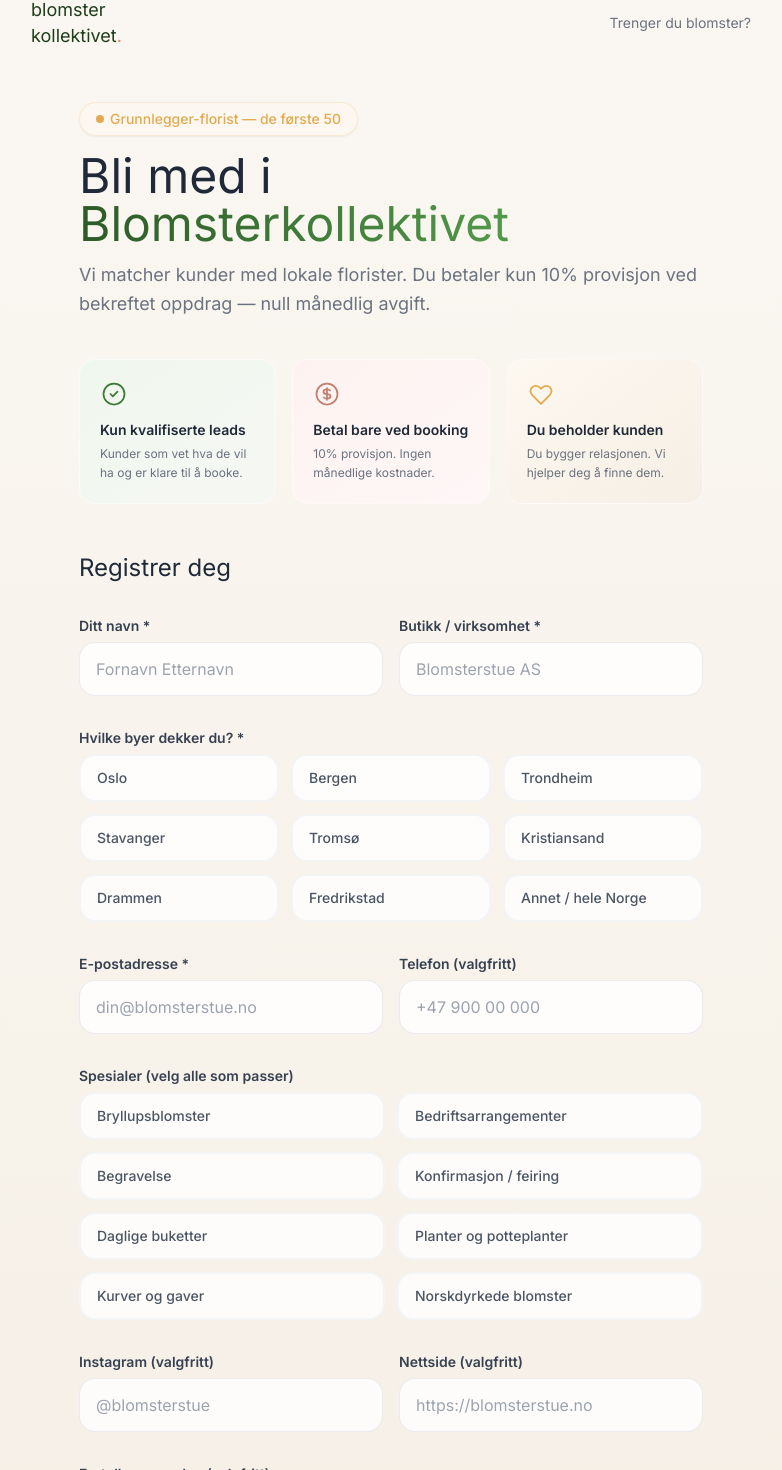
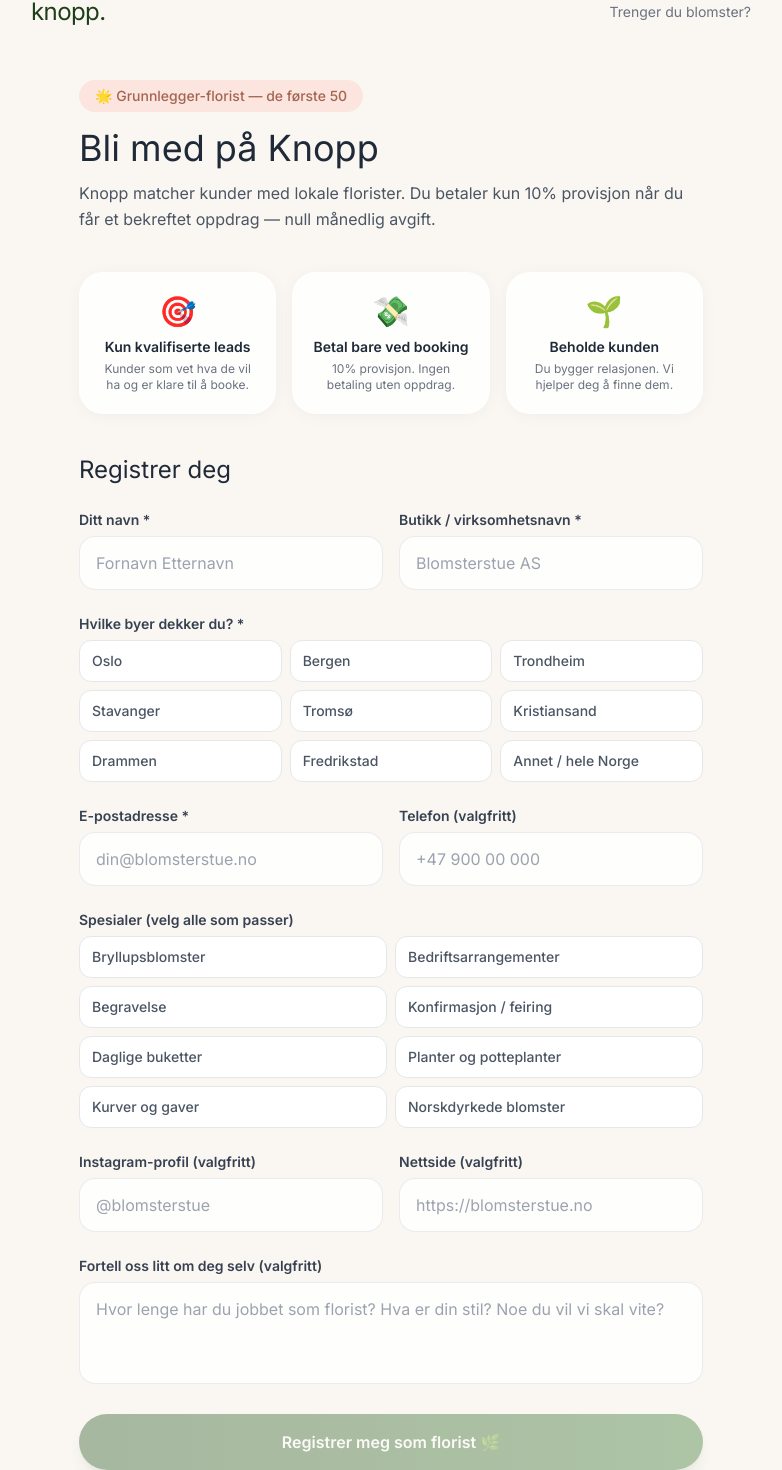
Before and after one commit to marteloge/knopp, a Next.js app: page /florist in a window 1280 px wide. Shown: the part 24-1494 px from the top of the page, without its empty margins (249-1031 px from the left). Built offline with nearby package versions, Linux system fonts and the light colour scheme; a web font is replaced by a local one.

Commit message:
revert: tilbake til original MVP-design
Reverterer alle design-eksperimenter tilbake til originalversjonen.

```diff
--- a/app/florist/page.tsx
+++ b/app/florist/page.tsx
@@ -68,7 +68,7 @@
       if (!res.ok) throw new Error("Noe gikk galt");
       setSent(true);
     } catch {
-      setError("Noe gikk galt. Prøv igjen eller send e-post til hei@blomsterkollektivet.no");
+      setError("Noe gikk galt. Prøv igjen eller send e-post til hei@knopp.no");
     } finally {
       setLoading(false);
     }
@@ -76,30 +76,25 @@
 
   if (sent) {
     return (
-      <div className="min-h-screen bg-gradient-to-b from-cream to-forest-50 flex items-center justify-center px-6">
+      <div className="min-h-screen bg-cream flex items-center justify-center px-6">
         <div className="max-w-md text-center">
-          <div className="w-20 h-20 mx-auto mb-8 rounded-full bg-gradient-to-br from-forest-400 to-forest-600 flex items-center justify-center shadow-glow-forest">
-            <svg className="w-10 h-10 text-white" fill="none" stroke="currentColor" viewBox="0 0 24 24">
-              <path strokeLinecap="round" strokeLinejoin="round" strokeWidth={2} d="M5 13l4 4L19 7" />
-            </svg>
-          </div>
-          <h1 className="font-serif text-4xl text-gray-800 mb-4">Velkommen, {form.navn}!</h1>
-          <p className="text-gray-600 mb-4 leading-relaxed text-lg">
+          <div className="text-6xl mb-6">🌿</div>
+          <h1 className="font-serif text-3xl text-gray-800 mb-4">Velkommen, {form.navn}!</h1>
+          <p className="text-gray-600 mb-4 leading-relaxed">
             Vi har mottatt registreringen din og vil ta kontakt på{" "}
-            <strong className="text-forest-600">{form.epost}</strong> innen kort tid.
+            <strong>{form.epost}</strong> innen kort tid.
           </p>
-          <div className="card bg-gradient-to-br from-forest-50 to-sage-50 border-forest-100 mb-8 text-left">
-            <div className="flex items-center gap-2 mb-2">
-              <span className="w-6 h-6 rounded-full bg-gradient-to-br from-warm-300 to-warm-400 flex items-center justify-center text-white text-xs">★</span>
-              <p className="text-sm text-forest-700 font-semibold">Grunnlegger-florist!</p>
-            </div>
-            <p className="text-sm text-forest-600 leading-relaxed">
-              De første 50 floristene på Blomsterkollektivet får permanent 8% provisjon
-              (istedenfor standard 10%) og grunnlegger-merke på profilen.
+          <div className="card bg-forest-50 border-forest-100 mb-8 text-left">
+            <p className="text-sm text-forest-700 font-medium mb-2">
+              🌟 Du er registrert som grunnlegger-florist!
+            </p>
+            <p className="text-xs text-forest-600 leading-relaxed">
+              De første 50 floristene på Knopp får permanent 10% provisjon
+              (istedenfor standard 12%) og grunnlegger-badge på profilen.
             </p>
           </div>
           <Link href="/" className="btn-primary">
-            ← Tilbake til forsiden
+            Tilbake til forsiden
           </Link>
         </div>
       </div>
@@ -107,14 +102,13 @@
   }
 
   return (
-    <div className="min-h-screen bg-gradient-to-b from-cream to-cream-200">
+    <div className="min-h-screen bg-cream">
       {/* Nav */}
       <nav className="flex items-center justify-between px-6 py-5 max-w-3xl mx-auto">
-        <Link href="/" className="flex flex-col leading-none">
-          <span className="font-display text-lg text-forest-700">blomster</span>
-          <span className="font-display text-lg text-forest-700 -mt-0.5">kollektivet<span className="text-blush-400">.</span></span>
+        <Link href="/" className="font-serif text-2xl text-forest-700 tracking-tight">
+          knopp.
         </Link>
-        <Link href="/bestilling" className="text-sm text-gray-500 hover:text-forest-600 transition-colors">
+        <Link href="/bestilling" className="text-sm text-gray-500 hover:text-gray-700">
           Trenger du blomster?
         </Link>
       </nav>
@@ -122,67 +116,35 @@
       <div className="max-w-2xl mx-auto px-6 py-8">
         {/* Header */}
         <div className="mb-10">
-          <span className="badge-warm mb-4 inline-flex">
-            <span className="w-2 h-2 rounded-full bg-warm-400 animate-pulse-soft" />
-            Grunnlegger-florist — de første 50
-          </span>
-          <h1 className="font-serif text-4xl md:text-5xl text-gray-800 mb-3 leading-tight">
-            Bli med i<br />
-            <span className="gradient-text">Blomsterkollektivet</span>
+          <div className="inline-block bg-blush-100 text-blush-600 text-sm font-medium px-4 py-1.5 rounded-full mb-4">
+            🌟 Grunnlegger-florist — de første 50
+          </div>
+          <h1 className="font-serif text-4xl text-gray-800 mb-3">
+            Bli med på Knopp
           </h1>
-          <p className="text-gray-500 text-lg leading-relaxed">
-            Vi matcher kunder med lokale florister. Du betaler kun 10% provisjon
-            ved bekreftet oppdrag — null månedlig avgift.
+          <p className="text-gray-600 leading-relaxed">
+            Knopp matcher kunder med lokale florister. Du betaler kun 10% provisjon
+            når du får et bekreftet oppdrag — null månedlig avgift.
           </p>
         </div>
 
         {/* Benefits */}
-        <div className="grid sm:grid-cols-3 gap-4 mb-12">
+        <div className="grid sm:grid-cols-3 gap-4 mb-10">
           {[
-            {
-              icon: (
-                <svg className="w-7 h-7" fill="none" stroke="currentColor" viewBox="0 0 24 24">
-                  <path strokeLinecap="round" strokeLinejoin="round" strokeWidth={1.5} d="M9 12l2 2 4-4m6 2a9 9 0 11-18 0 9 9 0 0118 0z" />
-                </svg>
-              ),
-              title: "Kun kvalifiserte leads",
-              desc: "Kunder som vet hva de vil ha og er klare til å booke.",
-              color: "text-forest-500",
-              bg: "from-forest-50 to-sage-50",
-            },
-            {
-              icon: (
-                <svg className="w-7 h-7" fill="none" stroke="currentColor" viewBox="0 0 24 24">
-                  <path strokeLinecap="round" strokeLinejoin="round" strokeWidth={1.5} d="M12 8c-1.657 0-3 .895-3 2s1.343 2 3 2 3 .895 3 2-1.343 2-3 2m0-8c1.11 0 2.08.402 2.599 1M12 8V7m0 1v8m0 0v1m0-1c-1.11 0-2.08-.402-2.599-1M21 12a9 9 0 11-18 0 9 9 0 0118 0z" />
-                </svg>
-              ),
-              title: "Betal bare ved booking",
-              desc: "10% provisjon. Ingen månedlige kostnader.",
-              color: "text-blush-500",
-              bg: "from-blush-50 to-petal-50",
-            },
-            {
-              icon: (
-                <svg className="w-7 h-7" fill="none" stroke="currentColor" viewBox="0 0 24 24">
-                  <path strokeLinecap="round" strokeLinejoin="round" strokeWidth={1.5} d="M4.318 6.318a4.5 4.5 0 000 6.364L12 20.364l7.682-7.682a4.5 4.5 0 00-6.364-6.364L12 7.636l-1.318-1.318a4.5 4.5 0 00-6.364 0z" />
-                </svg>
-              ),
-              title: "Du beholder kunden",
-              desc: "Du bygger relasjonen. Vi hjelper deg å finne dem.",
-              color: "text-warm-400",
-              bg: "from-warm-50 to-cream-200",
-            },
+            { icon: "🎯", title: "Kun kvalifiserte leads", desc: "Kunder som vet hva de vil ha og er klare til å booke." },
+            { icon: "💸", title: "Betal bare ved booking", desc: "10% provisjon. Ingen betaling uten oppdrag." },
+            { icon: "🌱", title: "Beholde kunden", desc: "Du bygger relasjonen. Vi hjelper deg å finne dem." },
           ].map((b) => (
-            <div key={b.title} className={`bg-gradient-to-br ${b.bg} rounded-2xl p-5 border border-white/50`}>
-              <div className={`${b.color} mb-3`}>{b.icon}</div>
+            <div key={b.title} className="card text-center p-5">
+              <div className="text-3xl mb-2">{b.icon}</div>
               <div className="font-semibold text-gray-800 text-sm mb-1">{b.title}</div>
-              <div className="text-xs text-gray-500 leading-relaxed">{b.desc}</div>
+              <div className="text-xs text-gray-500">{b.desc}</div>
             </div>
           ))}
         </div>
 
         {/* Form */}
-        <form onSubmit={handleSubmit} className="space-y-8">
+        <form onSubmit={handleSubmit} className="space-y-6">
           <h2 className="font-serif text-2xl text-gray-800">Registrer deg</h2>
 
           <div className="grid sm:grid-cols-2 gap-4">
@@ -199,7 +161,7 @@
               />
             </div>
             <div>
-              <label className="label" htmlFor="butikknavn">Butikk / virksomhet *</label>
+              <label className="label" htmlFor="butikknavn">Butikk / virksomhetsnavn *</label>
               <input
                 id="butikknavn"
                 type="text"
@@ -214,16 +176,16 @@
 
           <div>
             <label className="label">Hvilke byer dekker du? *</label>
-            <div className="grid grid-cols-2 sm:grid-cols-3 gap-3">
+            <div className="grid grid-cols-2 sm:grid-cols-3 gap-2">
               {BYER.map((b) => (
                 <button
                   key={b}
                   type="button"
                   onClick={() => set("by", b)}
-                  className={`px-4 py-3 rounded-2xl border-2 text-sm font-medium transition-all duration-300 text-left ${
+                  className={`px-3 py-2.5 rounded-xl border text-sm font-medium transition-all text-left ${
                     form.by === b
-                      ? "border-forest-500 bg-forest-50 text-forest-700 shadow-sm"
-                      : "border-gray-100 bg-white/80 text-gray-600 hover:border-forest-200 hover:bg-white"
+                      ? "border-forest-500 bg-forest-50 text-forest-700"
+                      : "border-gray-200 bg-white text-gray-600 hover:border-forest-300"
                   }`}
                 >
                   {b}
@@ -260,16 +222,16 @@
 
           <div>
             <label className="label">Spesialer (velg alle som passer)</label>
-            <div className="grid grid-cols-2 gap-3">
+            <div className="grid grid-cols-2 gap-2">
               {SPESIALER.map((s) => (
                 <button
                   key={s}
                   type="button"
                   onClick={() => toggleSpesialer(s)}
-                  className={`px-4 py-3 rounded-2xl border-2 text-sm font-medium transition-all duration-300 text-left ${
+                  className={`px-3 py-2.5 rounded-xl border text-sm font-medium transition-all text-left ${
                     form.spesialer.includes(s)
-                      ? "border-forest-500 bg-forest-50 text-forest-700 shadow-sm"
-                      : "border-gray-100 bg-white/80 text-gray-600 hover:border-forest-200 hover:bg-white"
+                      ? "border-forest-500 bg-forest-50 text-forest-700"
+                      : "border-gray-200 bg-white text-gray-600 hover:border-forest-300"
                   }`}
                 >
                   {s}
@@ -280,7 +242,7 @@
 
           <div className="grid sm:grid-cols-2 gap-4">
             <div>
-              <label className="label" htmlFor="instagram">Instagram (valgfritt)</label>
+              <label className="label" htmlFor="instagram">Instagram-profil (valgfritt)</label>
               <input
                 id="instagram"
                 type="text"
@@ -304,11 +266,11 @@
           </div>
 
           <div>
-            <label className="label" htmlFor="melding">Fortell oss om deg (valgfritt)</label>
+            <label className="label" htmlFor="melding">Fortell oss litt om deg selv (valgfritt)</label>
             <textarea
               id="melding"
               rows={3}
-              placeholder="Hvor lenge har du jobbet som florist? Hva er din stil?"
+              placeholder="Hvor lenge har du jobbet som florist? Hva er din stil? Noe du vil vi skal vite?"
               className="input-field resize-none"
               value={form.melding}
               onChange={(e) => set("melding", e.target.value)}
@@ -316,25 +278,15 @@
           </div>
 
           {error && (
-            <div className="flex items-center gap-3 text-red-600 text-sm bg-red-50 px-5 py-4 rounded-2xl border border-red-100">
-              <svg className="w-5 h-5 flex-shrink-0" fill="currentColor" viewBox="0 0 20 20"><path fillRule="evenodd" d="M18 10a8 8 0 11-16 0 8 8 0 0116 0zm-7 4a1 1 0 11-2 0 1 1 0 012 0zm-1-9a1 1 0 00-1 1v4a1 1 0 102 0V6a1 1 0 00-1-1z" clipRule="evenodd" /></svg>
-              {error}
-            </div>
+            <p className="text-red-500 text-sm bg-red-50 px-4 py-3 rounded-xl">{error}</p>
           )}
 
           <button
             type="submit"
             disabled={loading || !form.navn || !form.butikknavn || !form.by || !form.epost}
-            className="btn-primary w-full py-4 text-lg disabled:opacity-40 disabled:cursor-not-allowed"
+            className="btn-primary w-full py-4 disabled:opacity-40 disabled:cursor-not-allowed"
           >
-            {loading ? (
-              <span className="flex items-center gap-2">
-                <svg className="w-5 h-5 animate-spin" fill="none" viewBox="0 0 24 24"><circle className="opacity-25" cx="12" cy="12" r="10" stroke="currentColor" strokeWidth="4" /><path className="opacity-75" fill="currentColor" d="M4 12a8 8 0 018-8V0C5.373 0 0 5.373 0 12h4zm2 5.291A7.962 7.962 0 014 12H0c0 3.042 1.135 5.824 3 7.938l3-2.647z" /></svg>
-                Sender...
-              </span>
-            ) : (
-              "Registrer meg som florist"
-            )}
+            {loading ? "Sender..." : "Registrer meg som florist 🌿"}
           </button>
 
           <p className="text-xs text-center text-gray-400">
```
